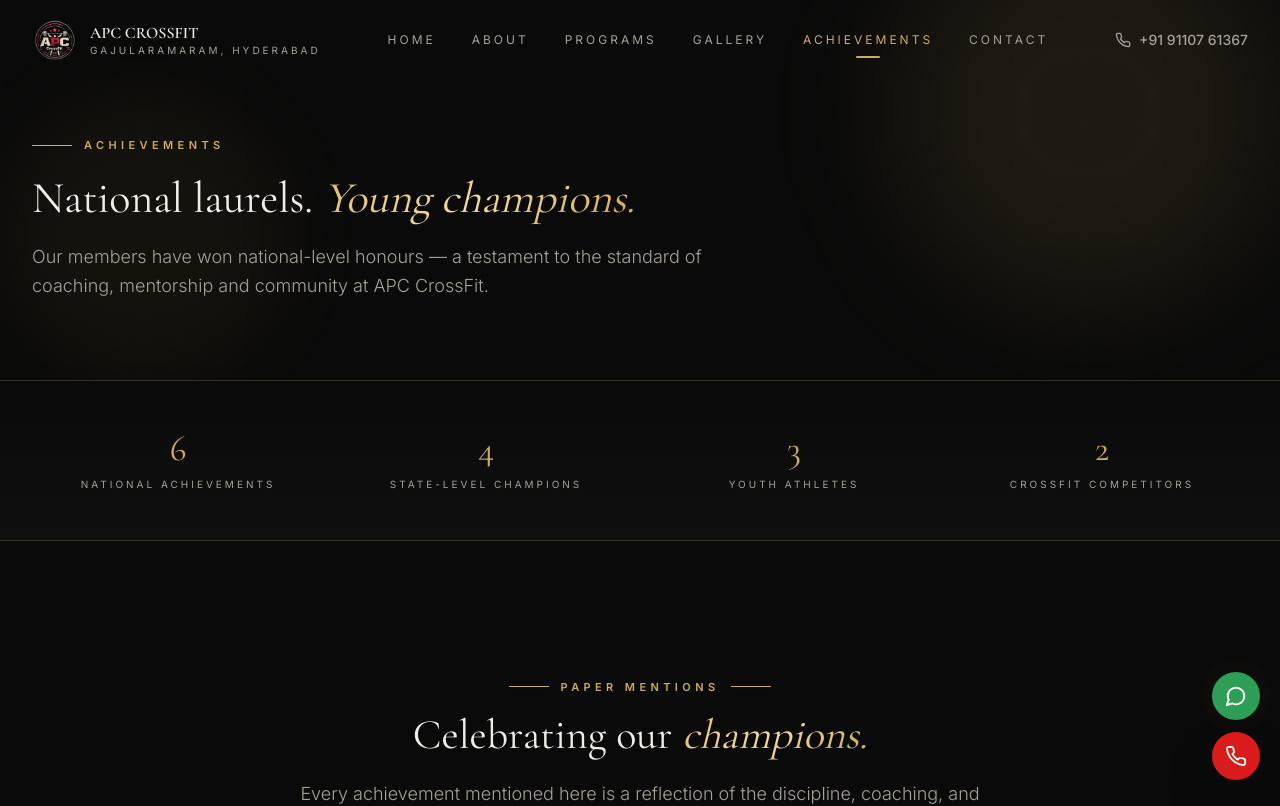
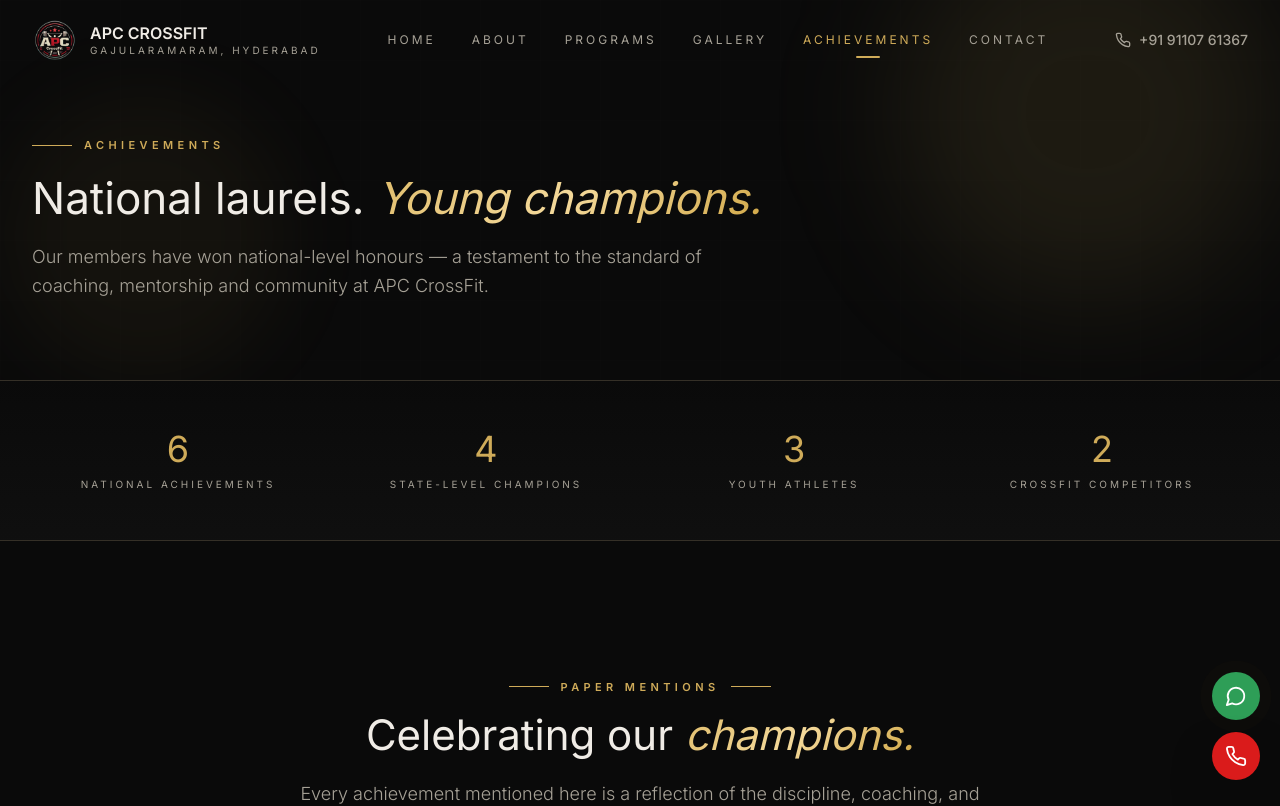
Before and after one commit to mvskoushik04/apc_crossfit_vercel, a Next.js app: page /achievements in a window 1280 px wide. Shown: the top 806 px of the page. Built offline with nearby package versions, Linux system fonts and the light colour scheme.

Commit message:
Remove variable from font display settings
Removed the variable property from the font display configuration.

```diff
--- a/app/layout.jsx
+++ b/app/layout.jsx
@@ -9,7 +9,6 @@ const display = Cormorant_Garamond({
     subsets: ["latin"],
     weight: ["400", "500", "600", "700"],
     style: ["normal", "italic"],
-    variable: "--font-display",
     display: "swap",
 });
 
```
